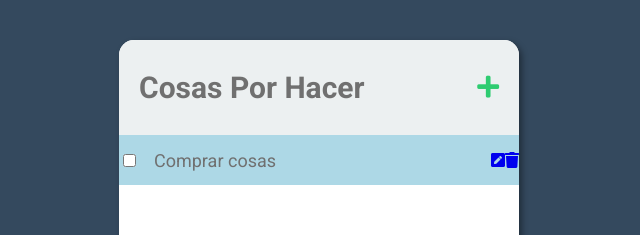
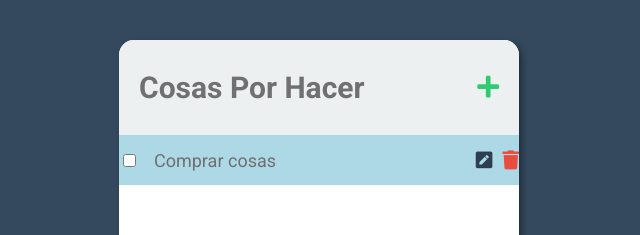
Before and after one commit to fabian0896/AppToDos, a React (Create React App) app: page / in a window 1280 px wide. Shown: the top 235 px of the page, without its empty margins (321-961 px from the left). Built offline with nearby package versions, Linux system fonts and the light colour scheme.

Commit message:
cambios menores en componente task

```diff
--- a/src/Task/Task.css
+++ b/src/Task/Task.css
@@ -5,6 +5,7 @@
     display: flex;
     align-items: center;
     justify-content: space-between;
+    margin-bottom: 5px;
 }
 
 .Task-content{
@@ -17,3 +18,19 @@
 .Task-content span{
     margin-left: 15px;
 }
+
+
+.Task-actions{
+    font-size: 19px;
+}
+
+.Task-edit{
+    cursor: pointer;
+    color: #2C3E50;
+    margin-right: 10px;
+}
+
+.Task-delete{
+    cursor: pointer;
+    color: #E74C3C;
+}
```
